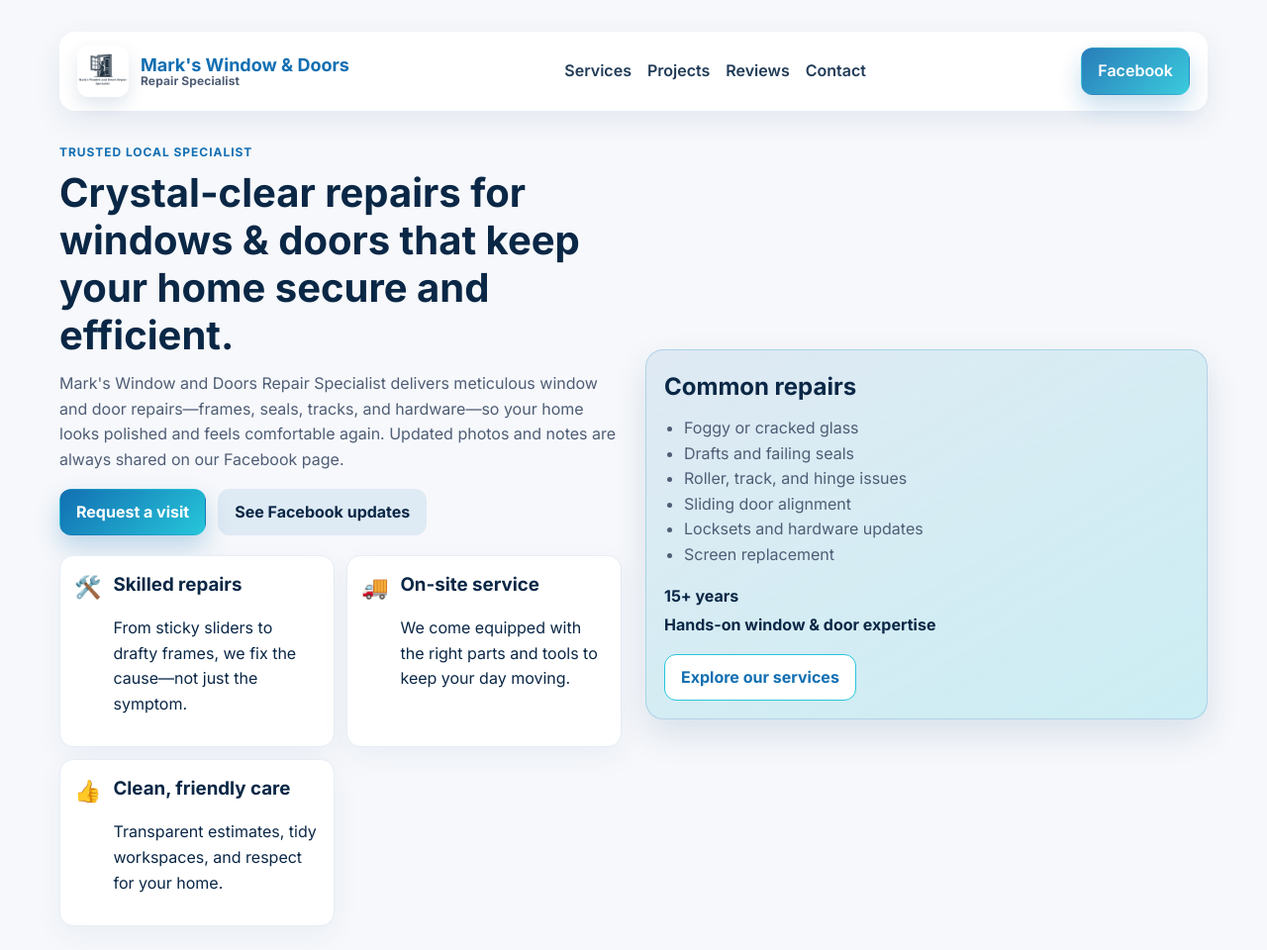
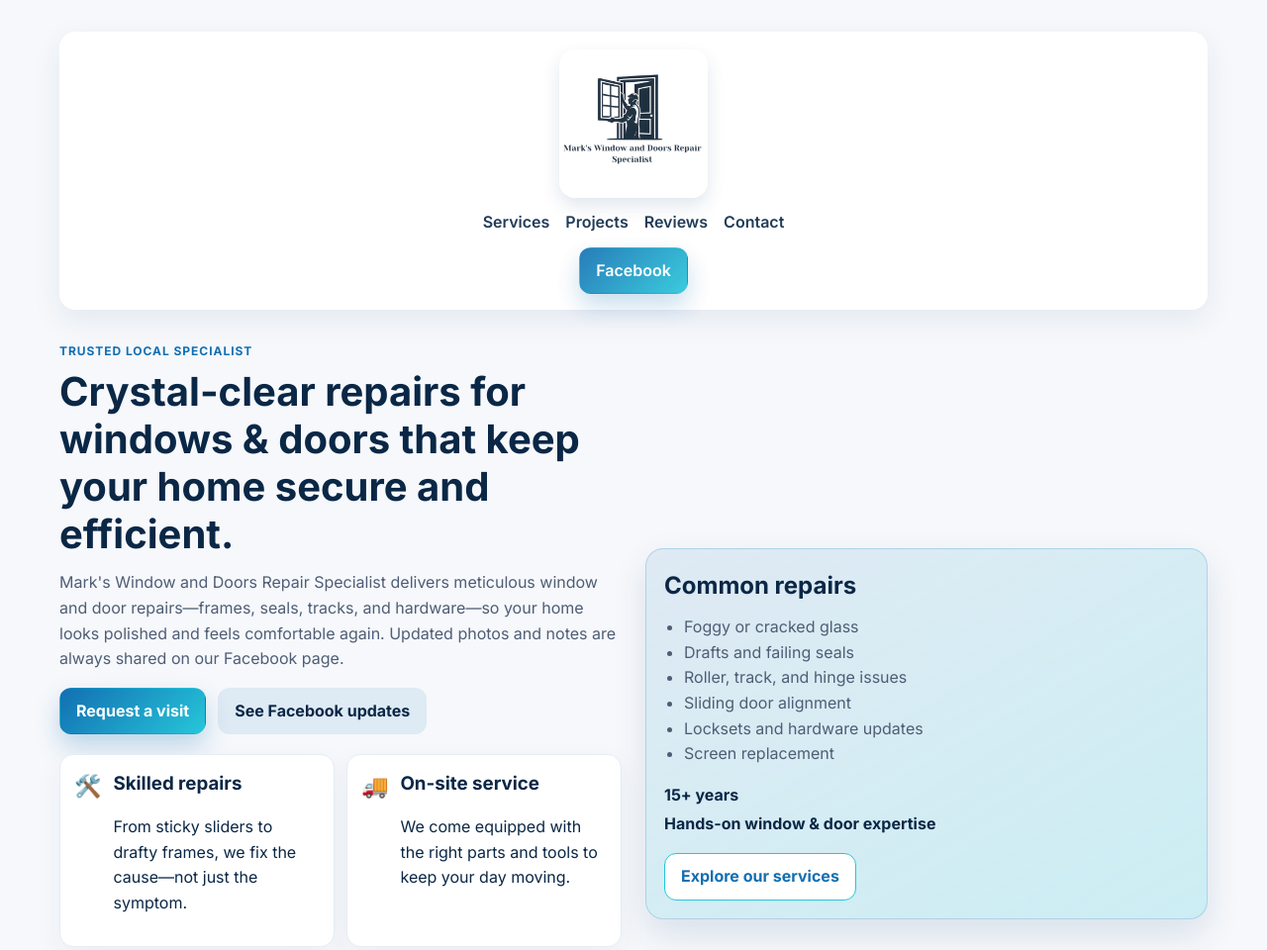
Before and after one commit to jenkinchris11/markwindowdoors, a plain HTML site: page index.html in a window 1280 px wide. Shown: the top 960 px of the page at 99% size. Drawn offline with nearby package versions, Linux system fonts and the light colour scheme.

Commit message:
Center logo and stack nav links

```diff
--- a/index.html
+++ b/index.html
@@ -17,10 +17,6 @@
       <header class="nav">
         <div class="logo">
           <img src="assets/Logo.png" alt="Mark's Window and Doors Repair Specialist logo" class="logo__image" />
-          <div class="logo__text">
-            <span class="logo__title">Mark's Window & Doors</span>
-            <span class="logo__subtitle">Repair Specialist</span>
-          </div>
         </div>
         <nav class="nav-links">
           <a href="#services">Services</a>
--- a/styles.css
+++ b/styles.css
@@ -34,54 +34,39 @@ a {
 
 .nav {
   display: flex;
+  flex-direction: column;
   align-items: center;
-  justify-content: space-between;
-  gap: 16px;
-  padding: 14px 18px;
+  gap: 12px;
+  padding: 18px 18px 16px;
   background: var(--white);
   border-radius: 16px;
   box-shadow: 0 10px 30px rgba(6, 57, 112, 0.08);
   position: sticky;
   top: 12px;
   z-index: 10;
+  text-align: center;
 }
 
 .logo {
-  display: inline-flex;
-  align-items: center;
-  gap: 12px;
+  display: flex;
+  justify-content: center;
+  width: 100%;
 }
 
 .logo__image {
-  height: 52px;
-  width: auto;
-  border-radius: 12px;
+  height: 150px;
+  width: 150px;
+  border-radius: 16px;
   box-shadow: 0 8px 18px rgba(6, 57, 112, 0.12);
-}
-
-.logo__text {
-  display: flex;
-  flex-direction: column;
-  line-height: 1.1;
-}
-
-.logo__title {
-  font-weight: 800;
-  font-size: 18px;
-  color: var(--blue-700);
-}
-
-.logo__subtitle {
-  font-weight: 700;
-  font-size: 12px;
-  color: var(--gray-700);
-  letter-spacing: 0.01em;
+  object-fit: contain;
 }
 
 .nav-links {
   display: flex;
   gap: 16px;
   align-items: center;
+  justify-content: center;
+  flex-wrap: wrap;
 }
 
 .nav a {
@@ -104,6 +89,10 @@ a {
   border: 1px solid transparent;
   cursor: pointer;
   transition: transform 0.1s ease, box-shadow 0.2s ease, background 0.2s ease;
+}
+
+.nav .btn {
+  align-self: center;
 }
 
 .btn.primary {
@@ -401,12 +390,11 @@ textarea {
 
 @media (max-width: 640px) {
   .nav {
-    flex-wrap: wrap;
+    padding: 16px;
   }
 
   .nav-links {
     width: 100%;
-    justify-content: space-between;
   }
 
   .cta-banner {
```
